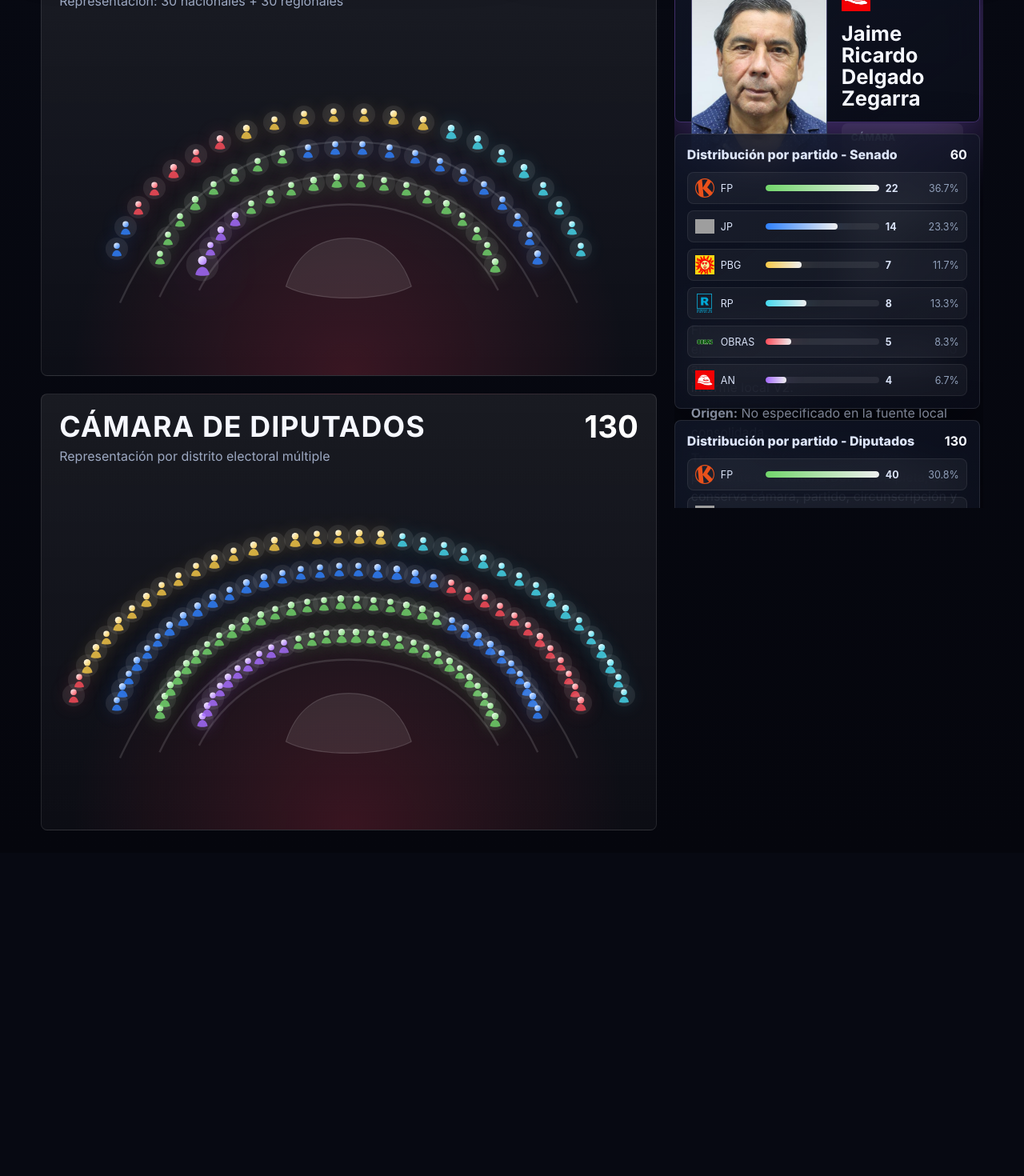
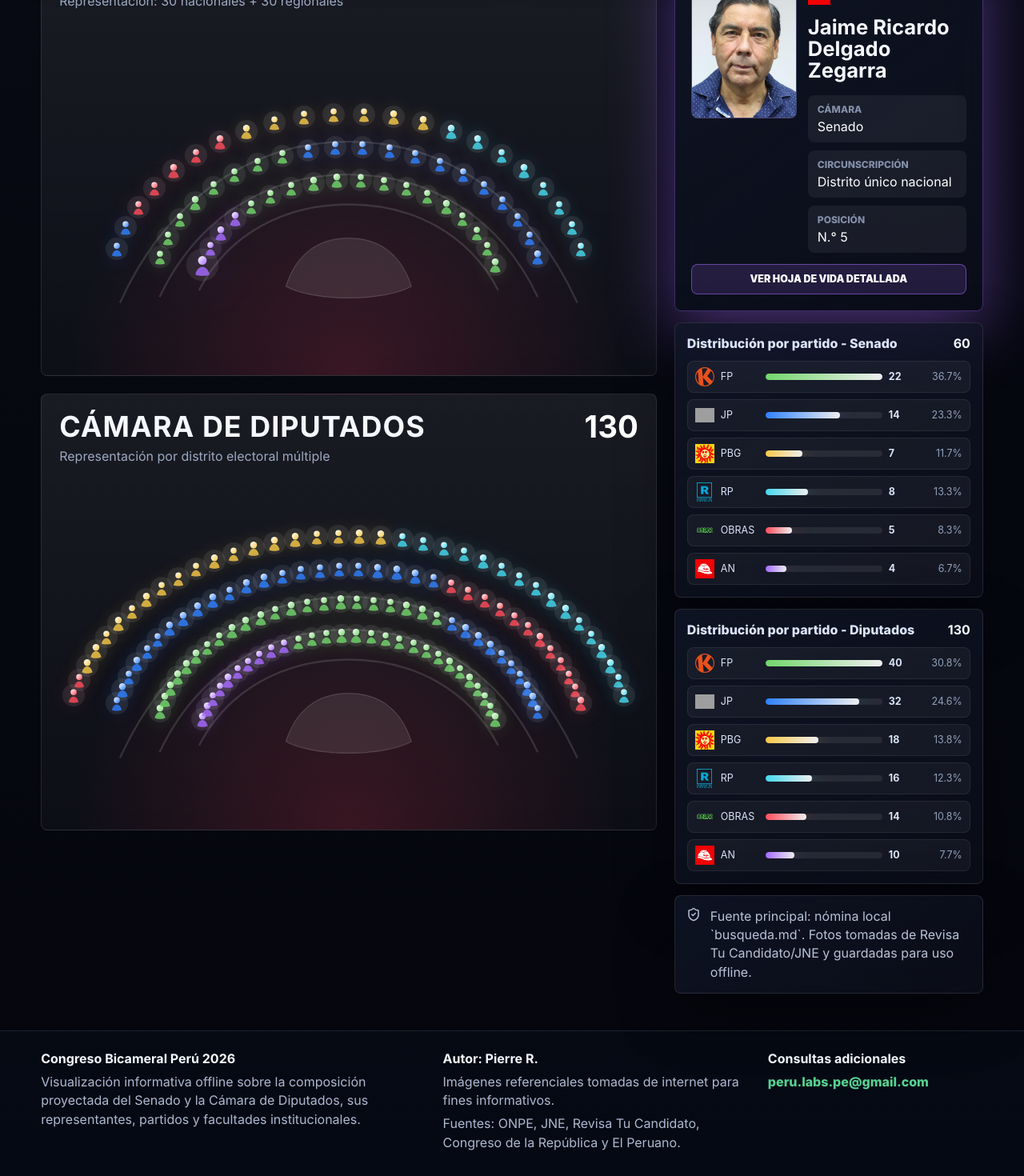
Before and after one commit to oprbguitar/Congreso, a React (Vite) app: page / in a window 1280 px wide. Shown: the part 840-2310 px from the top of the page at 80% size. Before the commit the page ends 1906 px from the top, so only its background shows below. Built offline with nearby package versions, Linux system fonts and the light colour scheme; grey boxes are pictures that could not be loaded.

Commit message:
Simplify candidate sidebar and add site credits

```diff
--- a/src/App.tsx
+++ b/src/App.tsx
@@ -7,14 +7,13 @@ import {
   Users,
   Vote,
 } from "lucide-react";
-import { type CSSProperties, useEffect, useMemo, useState } from "react";
+import { type CSSProperties, useMemo, useState } from "react";
 import { FacultiesView } from "./components/FacultiesView";
 import { Hemicycle } from "./components/Hemicycle";
 import { PartyBars } from "./components/PartyBars";
 import { ProfileCard } from "./components/ProfileCard";
 import { REPRESENTATIVES, type Chamber, type Representative } from "./data/congress";
 import { PARTIES, PARTY_ORDER } from "./data/parties";
-import { CANDIDATE_PROFILES } from "./data/profiles";
 import { normalizeText } from "./utils";
 
 type ChamberFilter = "all" | Chamber;
@@ -32,24 +31,6 @@ export function App() {
   const [party, setParty] = useState<string>("all");
   const [query, setQuery] = useState("");
   const [selected, setSelected] = useState<Representative | null>(REPRESENTATIVES[0]);
-  const [pinRail, setPinRail] = useState(false);
-
-  useEffect(() => {
-    function updateRailState() {
-      const shell = document.querySelector(".visual-shell");
-      const shouldPin = Boolean(shell && shell.getBoundingClientRect().top <= 76 && window.innerWidth > 1180);
-      setPinRail(shouldPin);
-    }
-
-    updateRailState();
-    window.addEventListener("scroll", updateRailState, { passive: true });
-    window.addEventListener("resize", updateRailState);
-
-    return () => {
-      window.removeEventListener("scroll", updateRailState);
-      window.removeEventListener("resize", updateRailState);
-    };
-  }, [activeView]);
 
   const filtered = useMemo(() => {
     const needle = normalizeText(query);
@@ -199,7 +180,7 @@ export function App() {
               )}
             </div>
 
-            <aside className={`insight-rail ${pinRail ? "is-fixed" : ""}`}>
+            <aside className="insight-rail">
               <ProfileCard person={selected} />
               <PartyBars activeParty={party} items={fullSenate} onParty={setParty} title="Distribución por partido - Senado" />
               <PartyBars
@@ -218,9 +199,10 @@ export function App() {
             </aside>
           </section>
 
-          <CompositionSection visible={activeView === "composicion"} />
+          <SiteFooter />
         </>
       )}
+      {activeView === "facultades" ? <SiteFooter /> : null}
     </main>
   );
 }
@@ -246,48 +228,25 @@ function MetricCard({ icon: Icon, tone, value, label, note }: MetricCardProps) {
   );
 }
 
-function CompositionSection({ visible }: { visible: boolean }) {
-  const highlighted = REPRESENTATIVES.filter((person) =>
-    ["senate-24", "senate-32", "senate-53", "deputies-1", "deputies-91", "deputies-113"].includes(
-      person.id,
-    ),
-  );
-
+function SiteFooter() {
   return (
-    <section className={`composition-section ${visible ? "is-expanded" : ""}`}>
-      <div className="composition-header">
-        <h2>Candidatos elegidos destacados</h2>
+    <footer className="site-footer">
+      <div>
+        <strong>Congreso Bicameral Perú 2026</strong>
         <p>
-          Selección de perfiles con ficha ampliada o alta visibilidad pública. La nómina completa
-          permanece representada en los hemiciclos interactivos.
+          Visualización informativa offline sobre la composición proyectada del Senado y la Cámara
+          de Diputados, sus representantes, partidos y facultades institucionales.
         </p>
       </div>
-      <div className="mini-profile-grid">
-        {highlighted.map((person) => {
-          const party = PARTIES[person.partyId];
-          const profile = CANDIDATE_PROFILES[person.id];
-
-          return (
-            <article key={person.id} style={{ "--party": party.color } as CSSProperties}>
-              {profile.photo ? <img src={profile.photo} alt={`Foto de ${person.name}`} /> : <span />}
-              <div>
-                <strong>{person.name}</strong>
-                <small>{person.chamber === "senate" ? "Senado" : "Diputados"} · {party.shortName}</small>
-                <p>{profile.bio}</p>
-              </div>
-            </article>
-          );
-        })}
+      <div>
+        <strong>Autor: Pierre R.</strong>
+        <p>Imágenes referenciales tomadas de internet para fines informativos.</p>
+        <p>Fuentes: ONPE, JNE, Revisa Tu Candidato, Congreso de la República y El Peruano.</p>
       </div>
-      <div className="quick-reading">
-        <h3>Lectura rápida</h3>
-        <ul>
-          <li>Fuerza Popular es la fuerza con mayor representación en ambas cámaras.</li>
-          <li>La Cámara de Diputados concentra una representación más diversa y territorial.</li>
-          <li>El Senado reúne perfiles de revisión, trayectoria nacional y equilibrio institucional.</li>
-          <li>La proclamación oficial final corresponde a los organismos electorales.</li>
-        </ul>
+      <div>
+        <strong>Consultas adicionales</strong>
+        <a href="mailto:peru.labs.pe@gmail.com">peru.labs.pe@gmail.com</a>
       </div>
-    </section>
+    </footer>
   );
 }
--- a/src/components/ProfileCard.tsx
+++ b/src/components/ProfileCard.tsx
@@ -10,9 +10,11 @@ type ProfileCardProps = {
 
 export function ProfileCard({ person }: ProfileCardProps) {
   const [activeDetail, setActiveDetail] = useState<(typeof DETAIL_SECTION_ORDER)[number]>("education");
+  const [showDetails, setShowDetails] = useState(false);
 
   useEffect(() => {
     setActiveDetail("education");
+    setShowDetails(false);
   }, [person?.id]);
 
   if (!person) {
@@ -75,6 +77,15 @@ export function ProfileCard({ person }: ProfileCardProps) {
           </dl>
         </div>
       </div>
+      <button
+        className="detail-toggle"
+        onClick={() => setShowDetails((current) => !current)}
+        type="button"
+      >
+        {showDetails ? "Ocultar hoja de vida" : "Ver hoja de vida detallada"}
+      </button>
+      {detail && showDetails ? (
+        <div className="candidate-detail-tabs">
           <div className="candidate-notes">
             <p>{profile.bio}</p>
             <p>
@@ -85,8 +96,6 @@ export function ProfileCard({ person }: ProfileCardProps) {
             </p>
             <span>{status}</span>
           </div>
-      {detail ? (
-        <div className="candidate-detail-tabs">
           <div className="detail-meta">
             <span>DNI: {detail.dni || "No disponible"}</span>
             <span>{detail.age || "Edad no disponible"}</span>
@@ -131,13 +140,13 @@ export function ProfileCard({ person }: ProfileCardProps) {
             </div>
           ) : null}
         </div>
-      ) : (
+      ) : !detail && showDetails ? (
         <div className="candidate-detail-tabs is-missing">
           <p>
             No se pudo vincular esta persona con una ficha individual de Revisa Tu Candidato.
           </p>
         </div>
-      )}
+      ) : null}
     </aside>
   );
 }
--- a/src/styles.css
+++ b/src/styles.css
@@ -246,7 +246,7 @@ body {
 }
 
 .v2-shell {
-  grid-template-columns: minmax(0, 1fr) minmax(340px, 420px);
+  grid-template-columns: minmax(0, 1fr) minmax(360px, 420px);
   padding-top: 0;
 }
 
@@ -282,8 +282,8 @@ body {
 
 .featured-body {
   display: grid;
-  gap: 18px;
-  grid-template-columns: 170px 1fr;
+  gap: 14px;
+  grid-template-columns: 132px minmax(0, 1fr);
 }
 
 .candidate-photo {
@@ -296,6 +296,25 @@ body {
   overflow: hidden;
 }
 
+.featured-card h3 {
+  font-size: clamp(1.3rem, 1.65vw, 1.75rem);
+  margin: 10px 0;
+  overflow-wrap: anywhere;
+}
+
+.featured-card dl {
+  gap: 6px;
+}
+
+.featured-card dl div {
+  padding: 7px 9px;
+}
+
+.featured-card .profile-party img {
+  height: 28px;
+  width: 28px;
+}
+
 .candidate-photo img {
   height: 100%;
   object-fit: cover;
@@ -318,8 +337,8 @@ body {
   display: grid;
   gap: 8px;
   line-height: 1.42;
-  margin-top: 14px;
-  padding-top: 14px;
+  margin-top: 0;
+  padding-top: 12px;
 }
 
 .candidate-notes p {
@@ -339,6 +358,20 @@ body {
   gap: 12px;
   margin-top: 14px;
   padding-top: 14px;
+}
+
+.detail-toggle {
+  background: color-mix(in srgb, var(--party), transparent 84%);
+  border: 1px solid color-mix(in srgb, var(--party), transparent 48%);
+  border-radius: 8px;
+  color: #fff;
+  font-size: 0.78rem;
+  font-weight: 900;
+  margin-top: 14px;
+  min-height: 38px;
+  padding: 8px 12px;
+  text-transform: uppercase;
+  width: 100%;
 }
 
 .candidate-detail-tabs.is-missing {
@@ -454,8 +487,7 @@ body {
   gap: 7px;
   line-height: 1.34;
   margin: 10px 0 0;
-  max-height: 260px;
-  overflow: auto;
+  overflow-wrap: anywhere;
   padding-left: 18px;
   scrollbar-color: var(--party) rgba(255, 255, 255, 0.06);
 }
@@ -842,6 +874,35 @@ body {
 .law-grid a span {
   color: #b9c4da;
   line-height: 1.42;
+}
+
+.site-footer {
+  background: rgba(6, 10, 20, 0.92);
+  border-top: 1px solid rgba(255, 255, 255, 0.1);
+  display: grid;
+  gap: 22px;
+  grid-template-columns: 1.25fr 1fr 0.7fr;
+  margin-top: 18px;
+  padding: 24px clamp(18px, 4vw, 56px) 30px;
+}
+
+.site-footer strong {
+  color: #f6f8ff;
+  display: block;
+  margin-bottom: 8px;
+}
+
+.site-footer p,
+.site-footer a {
+  color: #aeb9d2;
+  display: block;
+  line-height: 1.48;
+  margin: 5px 0 0;
+}
+
+.site-footer a {
+  color: #56d190;
+  font-weight: 800;
 }
 
 button,
@@ -1155,20 +1216,8 @@ main {
   align-self: start;
   display: grid;
   gap: 14px;
-  position: sticky;
-  top: 76px;
-  height: calc(100vh - 88px);
-  overflow: auto;
-  padding-right: 4px;
-  scrollbar-color: rgba(255, 255, 255, 0.28) rgba(255, 255, 255, 0.05);
-  z-index: 18;
-}
-
-.insight-rail.is-fixed {
-  position: fixed;
-  right: clamp(18px, 4vw, 56px);
-  top: 76px;
-  width: min(420px, 30vw);
+  min-width: 0;
+  position: static;
 }
 
 .profile-card {
@@ -1440,11 +1489,6 @@ main {
     position: static;
   }
 
-  .insight-rail.is-fixed {
-    position: static;
-    width: auto;
-  }
-
   .metrics-grid,
   .mini-profile-grid {
     grid-template-columns: repeat(2, minmax(0, 1fr));
@@ -1464,7 +1508,8 @@ main {
   }
 
   .law-grid,
-  .shared-panel ul {
+  .shared-panel ul,
+  .site-footer {
     grid-template-columns: 1fr;
   }
 }
```
Lines whose indentation alone changed are shown as unchanged.
